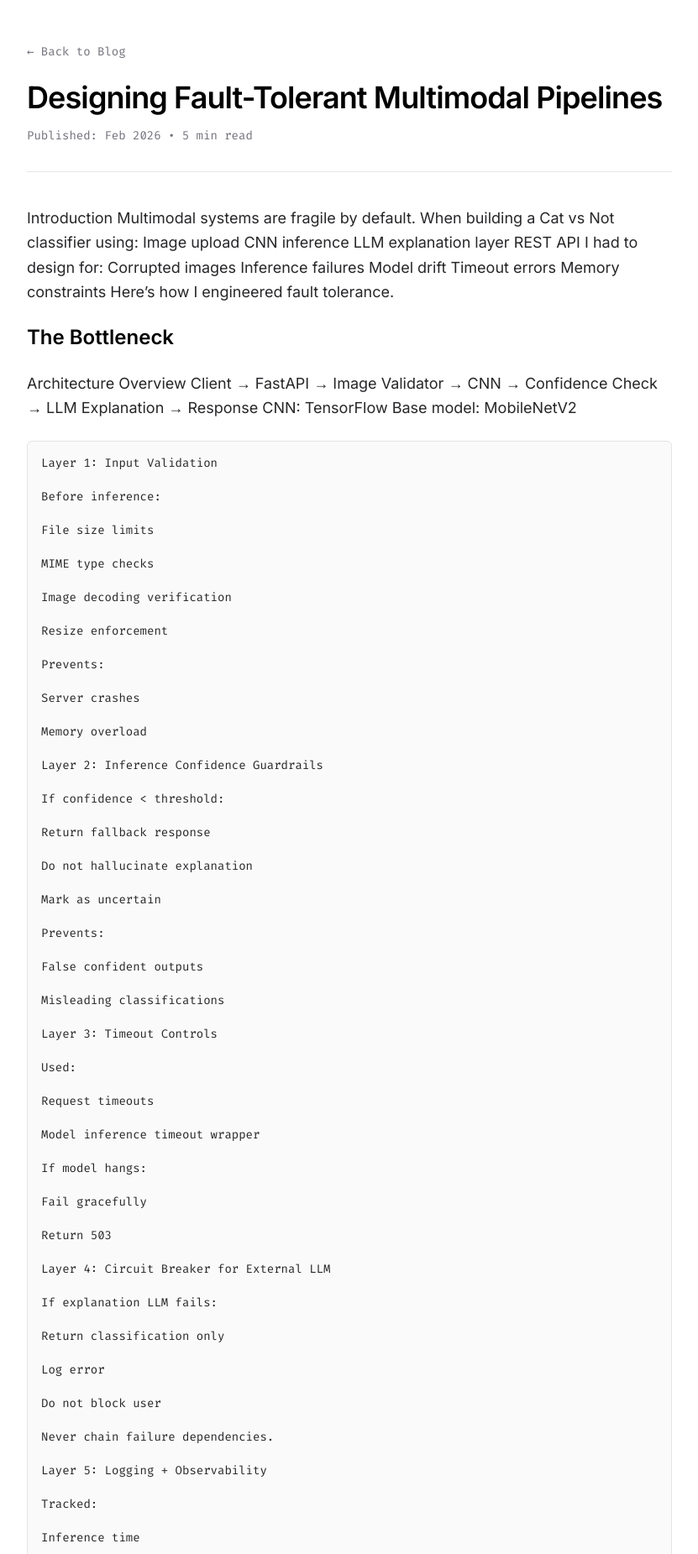
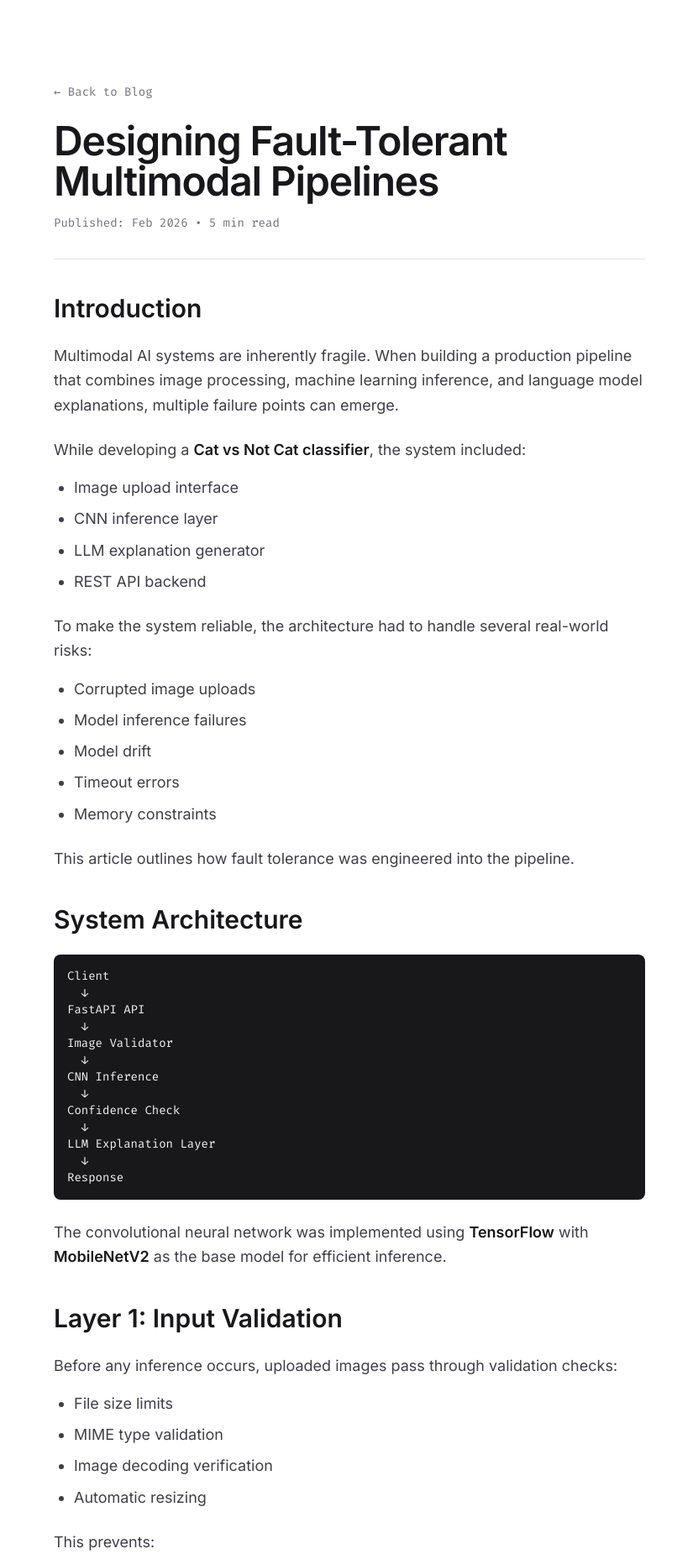
Before and after one commit to XAVIER-A-P/XAVIER-A-P, a FastAPI app: page /blog/multimodal-pipelines in a window 1280 px wide. Shown: the part 93-1944 px from the top of the page at 84% size, without its empty margins (224-1055 px from the left). Run offline with FastAPI, Linux system fonts and the light colour scheme; some libraries are stand-ins or nearby versions.

Commit message:
update UI

```diff
--- a/templates/posts/multimodal-pipelines.html
+++ b/templates/posts/multimodal-pipelines.html
@@ -1,142 +1,196 @@
 {% extends "base.html" %}
 
 {% block content %}
-<article class="max-w-3xl mx-auto">
+<article class="max-w-3xl mx-auto py-12 px-4 sm:px-6 lg:px-8">
+
     <header class="mb-10 border-b border-zinc-200 pb-8">
-        <a href="/blog" class="text-sm font-mono text-zinc-500 hover:text-black mb-6 inline-block">← Back to Blog</a>
+        <a href="/blog" class="text-sm font-mono text-zinc-500 hover:text-zinc-900 transition-colors mb-6 inline-block">
+            ← Back to Blog
+        </a>
 
-        <h1 class="text-3xl md:text-4xl font-bold tracking-tight text-black mb-4">
+        <h1 class="text-3xl md:text-5xl font-extrabold tracking-tight text-zinc-900 mb-4 leading-tight">
             Designing Fault-Tolerant Multimodal Pipelines
         </h1>
-        <p class="text-zinc-500 font-mono text-sm">Published: Feb 2026 • 5 min read</p>
+
+        <p class="text-zinc-500 font-mono text-sm">
+            Published: Feb 2026 • 5 min read
+        </p>
     </header>
 
-    <div class="prose prose-zinc max-w-none text-zinc-800 leading-relaxed text-lg space-y-6">
+    <div class="prose prose-zinc max-w-none text-zinc-700 leading-relaxed text-lg">
 
-        <p>Introduction
+        <h2 class="text-2xl md:text-3xl font-extrabold text-zinc-900 mt-10 mb-6">Introduction</h2>
 
-Multimodal systems are fragile by default.
+        <p class="mb-6">
+            Multimodal AI systems are inherently fragile. When building a production
+            pipeline that combines image processing, machine learning inference,
+            and language model explanations, multiple failure points can emerge.
+        </p>
 
-When building a Cat vs Not classifier using:
+        <p class="mb-4">
+            While developing a <strong class="text-zinc-900 font-bold">Cat vs Not Cat classifier</strong>, the system included:
+        </p>
 
-Image upload
+        <ul class="list-disc pl-6 mb-6 space-y-2">
+            <li>Image upload interface</li>
+            <li>CNN inference layer</li>
+            <li>LLM explanation generator</li>
+            <li>REST API backend</li>
+        </ul>
 
-CNN inference
+        <p class="mb-4">
+            To make the system reliable, the architecture had to handle several real-world risks:
+        </p>
 
-LLM explanation layer
+        <ul class="list-disc pl-6 mb-6 space-y-2">
+            <li>Corrupted image uploads</li>
+            <li>Model inference failures</li>
+            <li>Model drift</li>
+            <li>Timeout errors</li>
+            <li>Memory constraints</li>
+        </ul>
 
-REST API
+        <p class="mb-6">
+            This article outlines how fault tolerance was engineered into the pipeline.
+        </p>
 
-I had to design for:
+        <h2 class="text-2xl md:text-3xl font-extrabold text-zinc-900 mt-10 mb-6">System Architecture</h2>
 
-Corrupted images
 
-Inference failures
 
-Model drift
+        <pre class="bg-zinc-900 text-zinc-100 p-4 rounded-lg overflow-x-auto mb-6 shadow-sm font-mono text-sm"><code>Client
+  ↓
+FastAPI API
+  ↓
+Image Validator
+  ↓
+CNN Inference
+  ↓
+Confidence Check
+  ↓
+LLM Explanation Layer
+  ↓
+Response</code></pre>
 
-Timeout errors
+        <p class="mb-6">
+            The convolutional neural network was implemented using <strong class="text-zinc-900 font-semibold">TensorFlow</strong>
+            with <strong class="text-zinc-900 font-semibold">MobileNetV2</strong> as the base model for efficient inference.
+        </p>
 
-Memory constraints
+        <h2 class="text-2xl md:text-3xl font-extrabold text-zinc-900 mt-10 mb-6">Layer 1: Input Validation</h2>
 
-Here’s how I engineered fault tolerance.</p>
+        <p class="mb-4">Before any inference occurs, uploaded images pass through validation checks:</p>
 
-        <h2 class="text-2xl font-bold text-black mt-8 mb-4">The Bottleneck</h2>
-        <p>Architecture Overview
+        <ul class="list-disc pl-6 mb-6 space-y-2">
+            <li>File size limits</li>
+            <li>MIME type validation</li>
+            <li>Image decoding verification</li>
+            <li>Automatic resizing</li>
+        </ul>
 
-Client → FastAPI → Image Validator → CNN → Confidence Check → LLM Explanation → Response
+        <p class="mb-4">This prevents:</p>
 
-CNN: TensorFlow
-Base model: MobileNetV2</p>
+        <ul class="list-disc pl-6 mb-6 space-y-2">
+            <li>Server crashes from malformed files</li>
+            <li>Memory overload from extremely large images</li>
+        </ul>
 
-        <div class="bg-zinc-50 p-4 rounded-md border border-zinc-200 font-mono text-sm overflow-x-auto my-6">
-            <pre><code>Layer 1: Input Validation
+        <h2 class="text-2xl md:text-3xl font-extrabold text-zinc-900 mt-10 mb-6">Layer 2: Inference Confidence Guardrails</h2>
 
-Before inference:
+        <p class="mb-6">
+            Neural networks sometimes produce low-confidence predictions.
+            To avoid misleading responses, a confidence threshold was introduced.
+        </p>
 
-File size limits
+        <p class="mb-4">If prediction confidence is below the threshold:</p>
 
-MIME type checks
+        <ul class="list-disc pl-6 mb-6 space-y-2">
+            <li>A fallback response is returned</li>
+            <li>The system avoids generating an explanation</li>
+            <li>The result is marked as uncertain</li>
+        </ul>
 
-Image decoding verification
+        <p class="mb-6">This prevents falsely confident classifications.</p>
 
-Resize enforcement
+        <h2 class="text-2xl md:text-3xl font-extrabold text-zinc-900 mt-10 mb-6">Layer 3: Timeout Controls</h2>
 
-Prevents:
+        <p class="mb-4">
+            Long-running inference calls can degrade API reliability.
+            Timeout protection was added at multiple levels:
+        </p>
 
-Server crashes
+        <ul class="list-disc pl-6 mb-6 space-y-2">
+            <li>API request timeout limits</li>
+            <li>Model inference timeout wrappers</li>
+        </ul>
 
-Memory overload
+        <p class="mb-4">If the model fails to respond in time:</p>
 
-Layer 2: Inference Confidence Guardrails
+        <ul class="list-disc pl-6 mb-6 space-y-2">
+            <li>The request fails gracefully</li>
+            <li>The API returns a controlled <strong class="text-zinc-900 font-semibold">503 response</strong></li>
+        </ul>
 
-If confidence < threshold:
+        <h2 class="text-2xl md:text-3xl font-extrabold text-zinc-900 mt-10 mb-6">Layer 4: Circuit Breaker for the LLM</h2>
 
-Return fallback response
 
-Do not hallucinate explanation
 
-Mark as uncertain
+        <p class="mb-6">
+            The LLM used for generating explanations is a secondary dependency.
+            If it fails, the classification system should still function.
+        </p>
 
-Prevents:
+        <p class="mb-4">To ensure this:</p>
 
-False confident outputs
+        <ul class="list-disc pl-6 mb-6 space-y-2">
+            <li>If the LLM fails, only the classification result is returned</li>
+            <li>The failure is logged for monitoring</li>
+            <li>The request is not blocked by the LLM dependency</li>
+        </ul>
 
-Misleading classifications
+        <p class="mb-6">
+            This follows a core distributed systems principle:
+            <strong class="text-zinc-900 font-bold">never allow optional dependencies to block critical paths.</strong>
+        </p>
 
-Layer 3: Timeout Controls
+        <h2 class="text-2xl md:text-3xl font-extrabold text-zinc-900 mt-10 mb-6">Layer 5: Logging and Observability</h2>
 
-Used:
+        <p class="mb-4">
+            Observability was added to detect system failures and model drift early.
+            The system tracks:
+        </p>
 
-Request timeouts
+        <ul class="list-disc pl-6 mb-6 space-y-2">
+            <li>Inference latency</li>
+            <li>Failure rates</li>
+            <li>Prediction confidence distribution</li>
+            <li>CPU usage and memory consumption</li>
+        </ul>
 
-Model inference timeout wrapper
+        <p class="mb-6">
+            These metrics help identify performance regressions and data drift
+            before they impact users.
+        </p>
 
-If model hangs:
+        <h2 class="text-2xl md:text-3xl font-extrabold text-zinc-900 mt-10 mb-6">Key Principle</h2>
 
-Fail gracefully
+        <p class="mb-4">
+            Every production AI pipeline must assume the following:
+        </p>
 
-Return 503
+        <ul class="list-disc pl-6 mb-6 space-y-2">
+            <li>Models will fail</li>
+            <li>Inputs will break</li>
+            <li>External APIs will timeout</li>
+        </ul>
 
-Layer 4: Circuit Breaker for External LLM
-
-If explanation LLM fails:
-
-Return classification only
-
-Log error
-
-Do not block user
-
-Never chain failure dependencies.
-
-Layer 5: Logging + Observability
-
-Tracked:
-
-Inference time
-
-Failure rates
-
-Confidence distribution
-
-CPU usage
-
-This allowed early drift detection.
-...</code></pre>
-        </div>
-
-        <h2 class="text-2xl font-bold text-black mt-8 mb-4">Key Principle</h2>
-        <p>Every AI pipeline must assume:
-
-Models will fail
-
-Inputs will break
-
-APIs will timeout
-
-Fault tolerance is not optional in production AI.</p>
+        <p class="mb-6">
+            Fault tolerance is not optional in production AI systems.
+            Reliable AI infrastructure requires the same resilience
+            patterns used in traditional distributed systems.
+        </p>
 
     </div>
+
 </article>
 {% endblock %}
```
